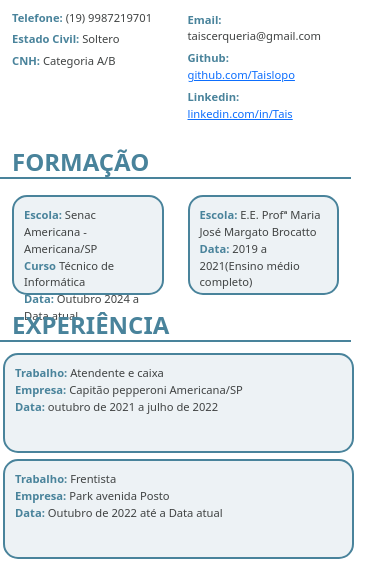
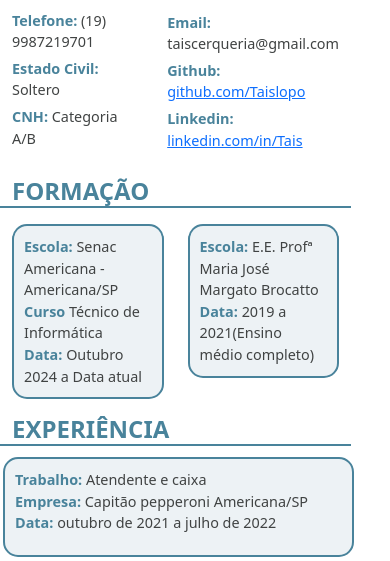
Before and after one commit to Taislopo/Taislopo.github.io, a plain HTML site: page index.html in a window 390 px wide. Shown: the part 273-834 px from the top of the page. Drawn offline with nearby package versions, Linux system fonts and the light colour scheme.

Commit message:
curriculo

```diff
--- a/css/style.css
+++ b/css/style.css
@@ -87,7 +87,7 @@
     border:  2px solid #49839B;
     border-radius: 15px;
     padding: 10px;
-    height: 100px;
+    min-height: 100px;
 }
 .formacao .cartao:hover{
     scale: 1.02;
@@ -156,6 +156,8 @@
  margin: 0;
 }
 .container{
-    font-size: 0.7rem;
+    font-size: 0.9rem;
 }
+
+
 }
```
